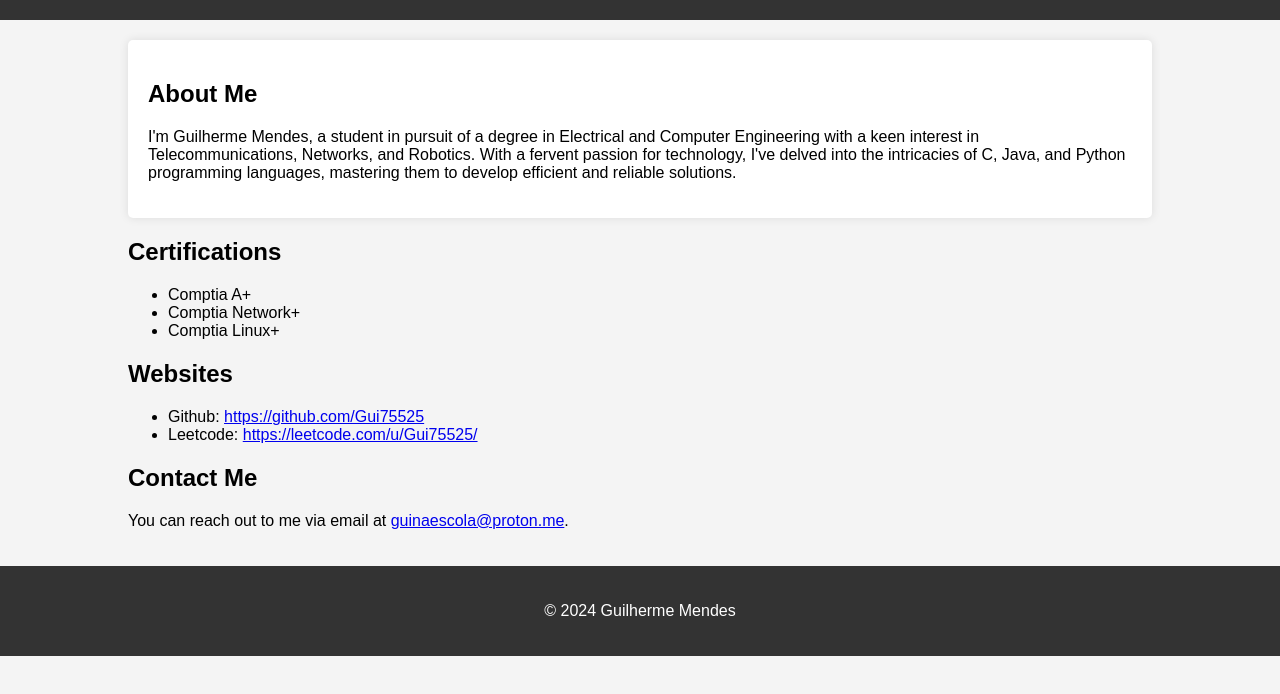
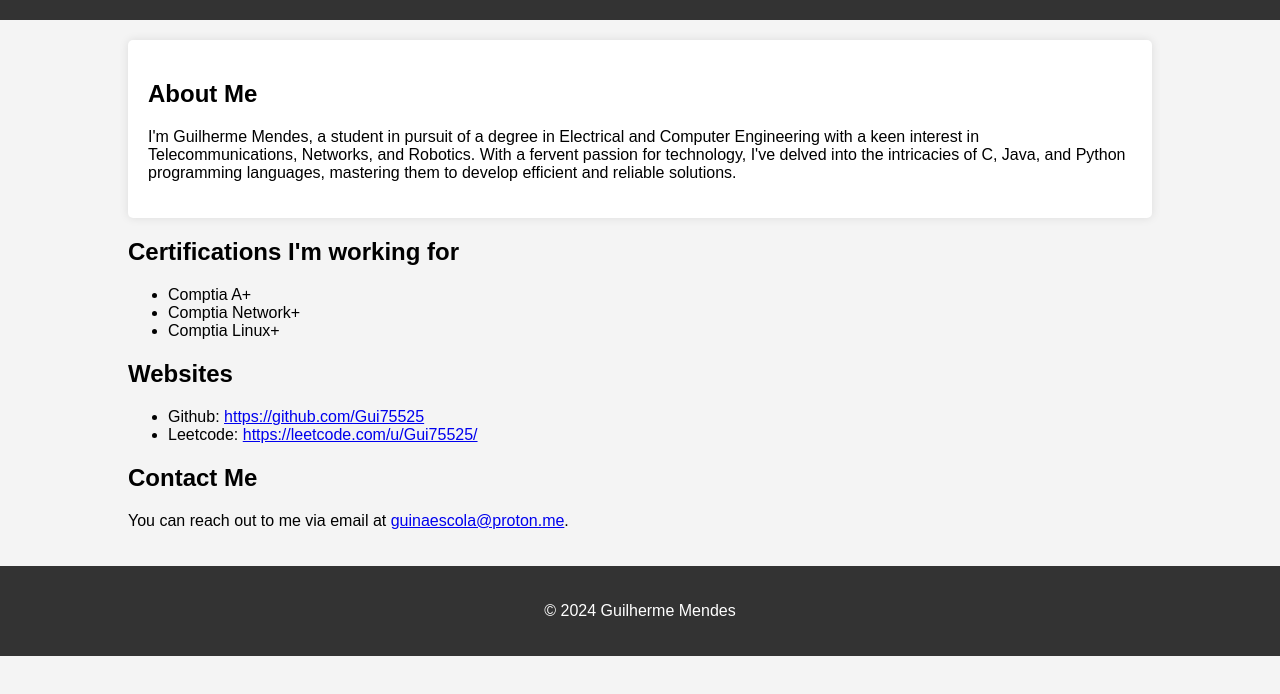
Before and after one commit to Gui75525/gui75525.github.io, a plain HTML site: page index.html in a window 1280 px wide. Shown: the part 78-772 px from the top of the page. Drawn offline with Linux system fonts and the light colour scheme.

Commit message:
Update index.html

```diff
--- a/index.html
+++ b/index.html
@@ -51,7 +51,7 @@
             <p>I'm Guilherme Mendes, a student in pursuit of a degree in Electrical and Computer Engineering with a keen interest in Telecommunications, Networks, and Robotics. With a fervent passion for technology, I've delved into the intricacies of C, Java, and Python programming languages, mastering them to develop efficient and reliable solutions.</p>
         </section>
         <section class="certifications">
-            <h2>Certifications</h2>
+            <h2>Certifications I'm working for</h2>
             <ul>
                 <li>Comptia A+</li>
                 <li>Comptia Network+</li>
```
